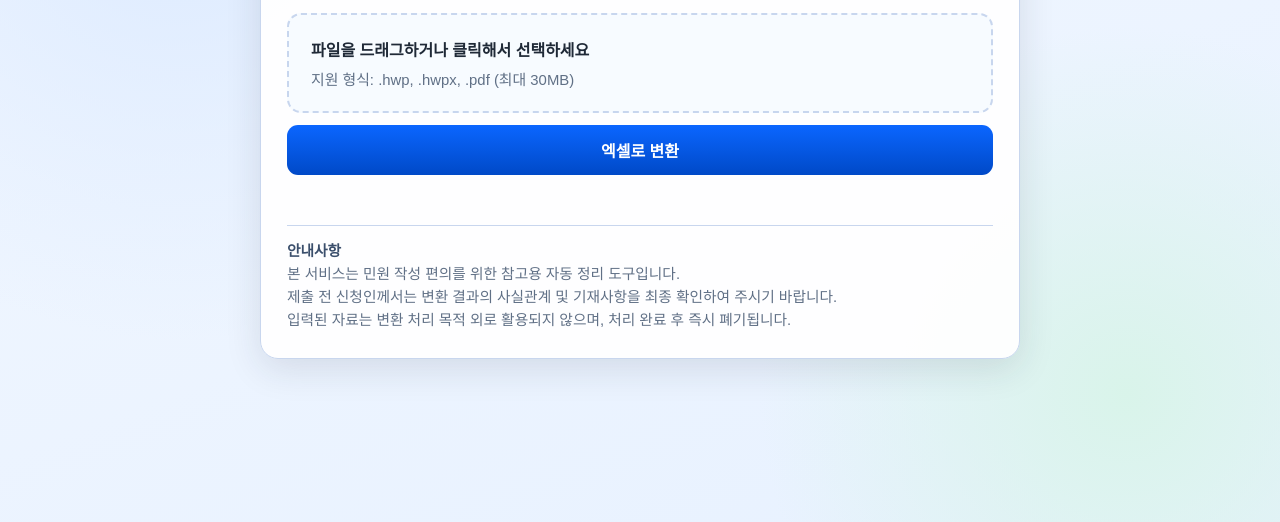
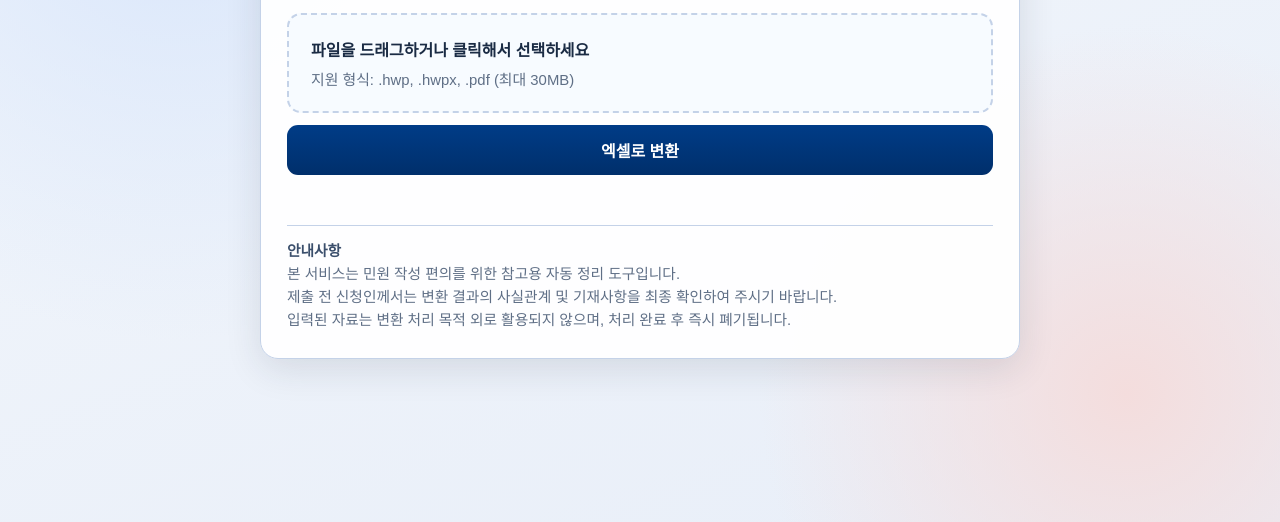
Before and after one commit to tnsgur2002-star/choichoijong, a website: page index.html in a window 1280 px wide. Shown: the part 278-800 px from the top of the page. Drawn offline with Linux system fonts and the light colour scheme.

Commit message:
style: update gov-theme colors and main description copy

```diff
--- a/index.html
+++ b/index.html
@@ -6,13 +6,13 @@
     <title>진정서 자동 변환기</title>
     <style>
       :root {
-        --bg1: #f3f8ff;
-        --bg2: #e7f1ff;
-        --ink: #1f2937;
-        --muted: #607086;
-        --line: #c8d6ee;
-        --accent: #0b66ff;
-        --accent2: #0049c7;
+        --bg1: #f3f7fc;
+        --bg2: #e8eef8;
+        --ink: #1a2b44;
+        --muted: #5f6f86;
+        --line: #c4d2e8;
+        --accent: #003c87;
+        --accent2: #c63d3d;
         --ok: #0f8b5b;
         --warn: #b24a13;
       }
@@ -23,8 +23,8 @@
         color: var(--ink);
         min-height: 100vh;
         background:
-          radial-gradient(circle at 14% 20%, #dceaff 0%, transparent 36%),
-          radial-gradient(circle at 88% 84%, #d9f4ea 0%, transparent 28%),
+          radial-gradient(circle at 14% 20%, #d9e6fb 0%, transparent 36%),
+          radial-gradient(circle at 88% 84%, #f4dddd 0%, transparent 28%),
           linear-gradient(160deg, var(--bg1), var(--bg2));
       }
       .wrap { min-height: 100vh; display: grid; place-items: center; padding: 20px; }
@@ -62,7 +62,10 @@
         font-size: 1rem;
         font-weight: 700;
         cursor: pointer;
-        background: linear-gradient(180deg, var(--accent), var(--accent2));
+        background: linear-gradient(180deg, var(--accent), #002f6b);
+      }
+      button:hover:not(:disabled) {
+        background: linear-gradient(180deg, #0a4ca1, var(--accent2));
       }
       button:disabled { opacity: .72; cursor: wait; }
       .status { margin-top: 12px; min-height: 22px; font-weight: 600; }
@@ -83,7 +86,7 @@
     <main class="wrap">
       <section class="card">
         <h1>진정서 자동 변환기</h1>
-        <p class="desc">HWP/HWPX/PDF 파일을 업로드하면 XLSX(진정인/피진정인/진정요지 3시트)로 변환합니다.</p>
+        <p class="desc">진정서 파일(HWP, HWPX, PDF)를 넣으면 내용을 엑셀(XLSX)로 바꿔줘요!</p>
 
         <form id="upload-form">
           <label class="dropzone" id="dropzone" for="file-input">
```
